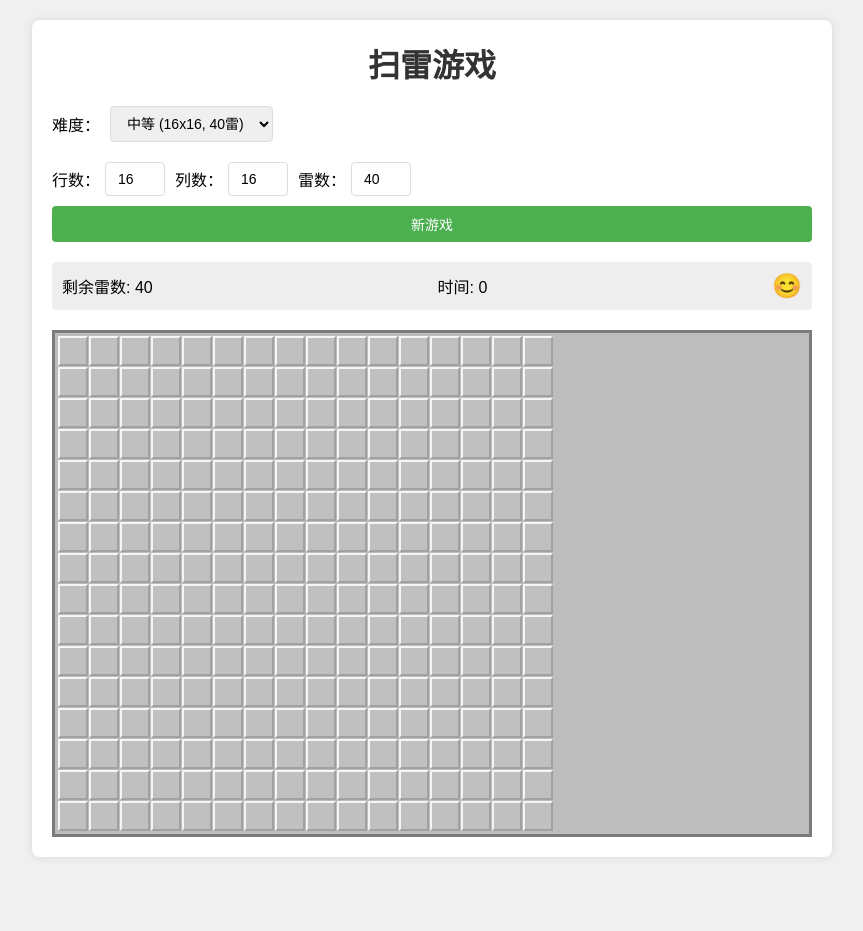
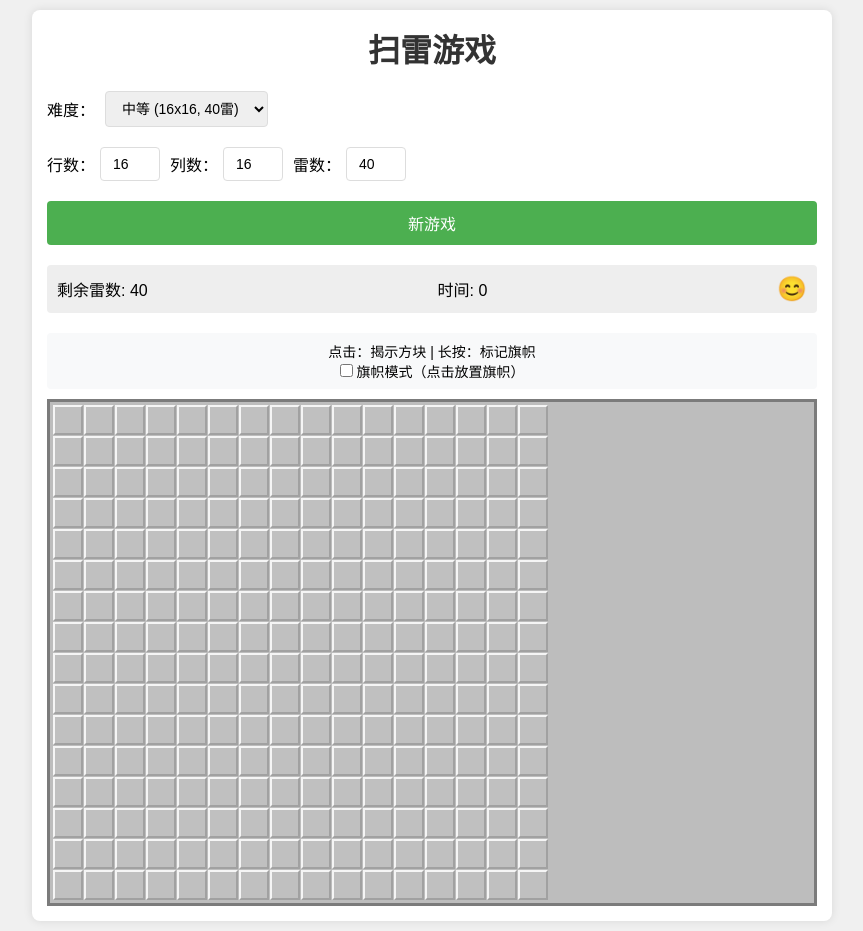
Before and after one commit to dxcshfs/caolei, a Flask app: page / in a window 1280 px wide. Shown: the whole page, without its empty margins (208-1071 px from the left). Before the commit the page ends 857 px from the top, so only its background shows below. Run offline with Flask 3, Linux system fonts and the light colour scheme.

Commit message:
适配移动端

```diff
--- a/static/css/style.css
+++ b/static/css/style.css
@@ -2,6 +2,7 @@
     margin: 0;
     padding: 0;
     box-sizing: border-box;
+    -webkit-tap-highlight-color: transparent; /* 移除移动端点击高亮 */
 }
 
 body {
@@ -9,16 +10,18 @@ body {
     background-color: #f0f0f0;
     display: flex;
     justify-content: center;
-    padding: 20px;
+    padding: 10px;
+    touch-action: manipulation; /* 优化触摸操作，禁用双击缩放 */
 }
 
 .container {
     background-color: #fff;
     border-radius: 8px;
     box-shadow: 0 0 10px rgba(0, 0, 0, 0.1);
-    padding: 20px;
+    padding: 15px;
     max-width: 800px;
     width: 100%;
+    overflow-x: auto; /* 允许在小屏幕上水平滚动 */
 }
 
 h1 {
@@ -93,18 +96,19 @@ button:hover {
 
 .game-board {
     display: grid;
-    grid-template-columns: repeat(var(--cols, 10), 30px);
-    grid-template-rows: repeat(var(--rows, 10), 30px);
+    grid-template-columns: repeat(var(--cols, 10), var(--cell-size, 30px));
+    grid-template-rows: repeat(var(--rows, 10), var(--cell-size, 30px));
     gap: 1px;
     margin: 0 auto;
     background-color: #bdbdbd;
     border: 3px solid #7b7b7b;
     padding: 3px;
+    touch-action: manipulation; /* 优化触摸操作 */
 }
 
 .cell {
-    width: 30px;
-    height: 30px;
+    width: var(--cell-size, 30px);
+    height: var(--cell-size, 30px);
     background-color: #c0c0c0;
     display: flex;
     justify-content: center;
@@ -113,6 +117,7 @@ button:hover {
     cursor: pointer;
     user-select: none;
     border: 2px outset #f5f5f5;
+    font-size: calc(var(--cell-size, 30px) * 0.6); /* 根据单元格大小调整字体 */
 }
 
 .cell.revealed {
@@ -162,3 +167,90 @@ button:hover {
 .hidden {
     display: none;
 }
+
+/* 添加响应式设计的媒体查询 */
+:root {
+    --cell-size: 30px; /* 默认单元格大小 */
+}
+
+/* 游戏控制按钮样式优化 */
+#new-game-btn {
+    width: 100%;
+    margin-top: 10px;
+    padding: 10px;
+    font-size: 16px;
+}
+
+/* 移动端长按提示 */
+.mobile-controls {
+    display: block; /* 始终显示，方便测试 */
+    margin: 10px 0;
+    text-align: center;
+    background-color: #f8f9fa;
+    padding: 8px;
+    border-radius: 4px;
+    font-size: 14px;
+}
+
+/* 平板设备 */
+@media (max-width: 768px) {
+    :root {
+        --cell-size: 25px; /* 平板上的单元格大小 */
+    }
+
+    .game-controls {
+        flex-direction: column;
+    }
+
+    .difficulty-selector {
+        flex-direction: column;
+        align-items: flex-start;
+    }
+
+    select, input {
+        width: 100%;
+        margin-top: 5px;
+    }
+
+    .mobile-controls {
+        display: block;
+    }
+}
+
+/* 手机设备 */
+@media (max-width: 480px) {
+    :root {
+        --cell-size: 20px; /* 手机上的单元格大小 */
+    }
+
+    body {
+        padding: 5px;
+    }
+
+    .container {
+        padding: 10px;
+    }
+
+    h1 {
+        font-size: 24px;
+        margin-bottom: 15px;
+    }
+
+    .game-info {
+        flex-direction: column;
+        gap: 5px;
+        align-items: flex-start;
+    }
+
+    .face {
+        align-self: center;
+        margin: 5px 0;
+    }
+
+    /* 超小屏幕上的极小难度调整 */
+    @media (max-width: 320px) {
+        :root {
+            --cell-size: 16px; /* 超小屏幕上的单元格大小 */
+        }
+    }
+}
--- a/static/js/minesweeper.js
+++ b/static/js/minesweeper.js
@@ -10,6 +10,14 @@ document.addEventListener('DOMContentLoaded', function() {
     let timer = 0;
     let timerInterval;
     let firstClick = true;
+    let isMobile = false;
+    let flagMode = false;
+    let longPressTimer;
+    let touchStartTime = 0;
+    let touchTimeout;
+
+    // 检测是否为移动设备（为了测试，我们暂时将所有设备都视为移动设备）
+    isMobile = true; // 强制启用移动端功能，方便在桌面浏览器中测试
 
     // DOM元素
     const boardElement = document.getElementById('game-board');
@@ -23,6 +31,8 @@ document.addEventListener('DOMContentLoaded', function() {
     const timerElement = document.getElementById('timer');
     const faceElement = document.getElementById('face');
     const gameMessageElement = document.getElementById('game-message');
+    const flagModeCheckbox = document.getElementById('flag-mode');
+    const flagModeContainer = document.getElementById('flag-mode-container');
 
     // 初始化游戏
     initGame();
@@ -31,6 +41,38 @@ document.addEventListener('DOMContentLoaded', function() {
     difficultySelect.addEventListener('change', toggleCustomSettings);
     newGameBtn.addEventListener('click', startNewGame);
     faceElement.addEventListener('click', startNewGame);
+
+    // 旗帜模式切换（仅在移动设备上显示）
+    if (isMobile) {
+        flagModeContainer.style.display = 'block';
+        flagModeCheckbox.addEventListener('change', function() {
+            flagMode = this.checked;
+        });
+    } else {
+        flagModeContainer.style.display = 'none';
+    }
+
+    // 设置适合当前设备的单元格大小
+    function setCellSize() {
+        const viewportWidth = window.innerWidth;
+        let cellSize = 30; // 默认大小
+
+        if (viewportWidth <= 320) {
+            cellSize = 16;
+        } else if (viewportWidth <= 480) {
+            cellSize = 20;
+        } else if (viewportWidth <= 768) {
+            cellSize = 25;
+        }
+
+        document.documentElement.style.setProperty('--cell-size', `${cellSize}px`);
+    }
+
+    // 初始设置单元格大小
+    setCellSize();
+
+    // 窗口大小改变时重新设置单元格大小
+    window.addEventListener('resize', setCellSize);
 
     // 切换自定义设置显示
     function toggleCustomSettings() {
@@ -128,6 +170,14 @@ document.addEventListener('DOMContentLoaded', function() {
                 cell.addEventListener('click', handleCellClick);
                 cell.addEventListener('contextmenu', handleCellRightClick);
 
+                // 为移动设备添加触摸事件
+                if (isMobile) {
+                    cell.addEventListener('touchstart', handleTouchStart);
+                    cell.addEventListener('touchend', handleTouchEnd);
+                    cell.addEventListener('touchmove', handleTouchMove);
+                    cell.addEventListener('touchcancel', handleTouchCancel);
+                }
+
                 boardElement.appendChild(cell);
             }
         }
@@ -191,6 +241,20 @@ document.addEventListener('DOMContentLoaded', function() {
 
         // 如果单元格已被标记为旗帜，不执行任何操作
         if (cell.classList.contains('flagged')) {
+            return;
+        }
+
+        // 如果在旗帜模式下，标记旗帜而不是揭示单元格
+        if (flagMode && !cell.classList.contains('revealed')) {
+            if (cell.classList.contains('flagged')) {
+                cell.classList.remove('flagged');
+                minesLeft++;
+            } else {
+                cell.classList.add('flagged');
+                minesLeft--;
+            }
+            updateMinesLeftDisplay();
+            checkWinCondition();
             return;
         }
 
@@ -353,4 +417,92 @@ document.addEventListener('DOMContentLoaded', function() {
     function updateMinesLeftDisplay() {
         minesLeftElement.textContent = minesLeft;
     }
+
+    // 触摸事件处理 - 开始触摸
+    function handleTouchStart(event) {
+        if (gameOver) return;
+
+        // 防止触摸事件同时触发鼠标事件
+        event.preventDefault();
+
+        const touch = event.touches[0];
+        const cell = event.target;
+
+        // 记录触摸开始时间，用于检测长按
+        touchStartTime = new Date().getTime();
+
+        // 设置长按定时器
+        touchTimeout = setTimeout(function() {
+            // 长按操作 - 模拟右键点击（标记旗帜）
+            if (!cell.classList.contains('revealed')) {
+                if (cell.classList.contains('flagged')) {
+                    cell.classList.remove('flagged');
+                    minesLeft++;
+                } else {
+                    cell.classList.add('flagged');
+                    minesLeft--;
+                }
+                updateMinesLeftDisplay();
+                checkWinCondition();
+            }
+        }, 500); // 500毫秒长按阈值
+    }
+
+    // 触摸事件处理 - 结束触摸
+    function handleTouchEnd(event) {
+        // 防止触摸事件同时触发鼠标事件
+        event.preventDefault();
+
+        // 清除长按定时器
+        clearTimeout(touchTimeout);
+
+        const cell = event.target;
+        const touchDuration = new Date().getTime() - touchStartTime;
+
+        // 如果是短触摸（点击），且不在旗帜模式下
+        if (touchDuration < 500 && !flagMode) {
+            // 模拟点击操作
+            if (!cell.classList.contains('flagged')) {
+                const row = parseInt(cell.dataset.row);
+                const col = parseInt(cell.dataset.col);
+
+                // 如果是第一次点击，放置地雷并开始计时
+                if (firstClick) {
+                    placeMines(row, col);
+                    startTimer();
+                    firstClick = false;
+                    gameStarted = true;
+                }
+
+                // 揭示单元格
+                revealCell(row, col);
+            }
+        }
+        // 如果在旗帜模式下，短触摸也标记旗帜
+        else if (flagMode) {
+            if (!cell.classList.contains('revealed')) {
+                if (cell.classList.contains('flagged')) {
+                    cell.classList.remove('flagged');
+                    minesLeft++;
+                } else {
+                    cell.classList.add('flagged');
+                    minesLeft--;
+                }
+                updateMinesLeftDisplay();
+                checkWinCondition();
+            }
+        }
+    }
+
+    // 触摸事件处理 - 移动触摸
+    function handleTouchMove(event) {
+        // 如果手指移动，取消长按操作
+        clearTimeout(touchTimeout);
+    }
+
+    // 触摸事件处理 - 取消触摸
+    function handleTouchCancel(event) {
+        // 取消长按操作
+        clearTimeout(touchTimeout);
+    }
 });
--- a/templates/index.html
+++ b/templates/index.html
@@ -45,6 +45,14 @@
             <div class="face" id="face">😊</div>
         </div>
 
+        <div class="mobile-controls">
+            <p>点击：揭示方块 | 长按：标记旗帜</p>
+            <div id="flag-mode-container">
+                <input type="checkbox" id="flag-mode" name="flag-mode">
+                <label for="flag-mode">旗帜模式（点击放置旗帜）</label>
+            </div>
+        </div>
+
         <div id="game-board" class="game-board"></div>
 
         <div id="game-message" class="game-message hidden"></div>
```
